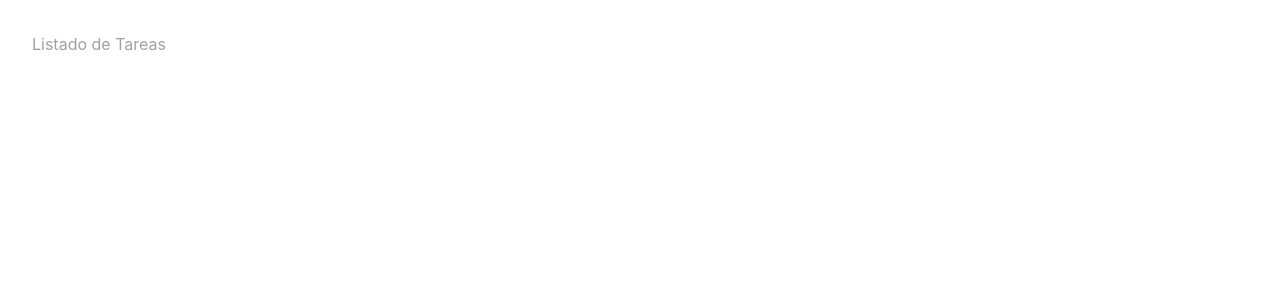
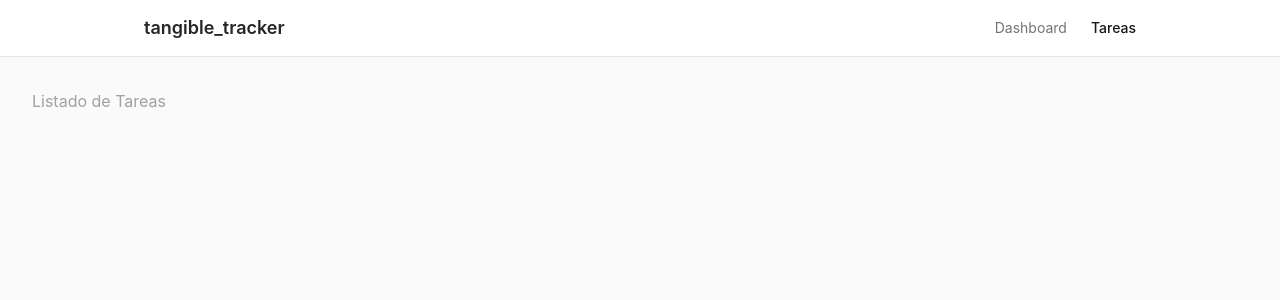
Before and after one commit to juanjts/tangible_tracker, a React app in the folder frontend/: page /tasks in a window 1280 px wide. Shown: the top 300 px of the page. Built offline with nearby package versions, Linux system fonts and the light colour scheme; no server answers; the HTML template or start-up script is replaced by a standard one.

Commit message:
feat(frontend): add base layout and navigation

```diff
--- /dev/null
+++ b/frontend/src/components/layout/AppLayout.jsx
@@ -0,0 +1,62 @@
+import { Outlet, NavLink, useNavigate } from 'react-router-dom'
+import { useUser } from '../../context/UserContext'
+
+function AppLayout() {
+  const { user, logout } = useUser()
+  const navigate = useNavigate()
+
+  function handleLogout() {
+    logout()
+    navigate('/identity', { replace: true })
+  }
+
+  return (
+    <div className="min-h-screen bg-neutral-50 flex flex-col">
+      <header className="bg-white border-b border-neutral-200">
+        <div className="max-w-5xl mx-auto px-4 h-14 flex items-center justify-between">
+          <span className="text-lg font-semibold text-neutral-800">
+            tangible_tracker
+          </span>
+
+          <nav className="flex items-center gap-6">
+            <NavLink
+              to="/dashboard"
+              className={({ isActive }) =>
+                `text-sm transition cursor-pointer ${isActive ? 'text-neutral-900 font-medium' : 'text-neutral-500 hover:text-neutral-700'}`
+              }
+            >
+              Dashboard
+            </NavLink>
+            <NavLink
+              to="/tasks"
+              className={({ isActive }) =>
+                `text-sm transition cursor-pointer ${isActive ? 'text-neutral-900 font-medium' : 'text-neutral-500 hover:text-neutral-700'}`
+              }
+            >
+              Tareas
+            </NavLink>
+
+            {user && (
+              <>
+                <span className="text-sm text-neutral-400">|</span>
+                <span className="text-sm text-neutral-500">{user.email}</span>
+                <button
+                  onClick={handleLogout}
+                  className="text-sm text-neutral-500 hover:text-neutral-800 transition cursor-pointer"
+                >
+                  Cerrar sesión
+                </button>
+              </>
+            )}
+          </nav>
+        </div>
+      </header>
+
+      <main className="flex-1">
+        <Outlet />
+      </main>
+    </div>
+  )
+}
+
+export default AppLayout
```
Also changed, not shown: frontend/src/router/index.jsx (+9 -3 lines).
